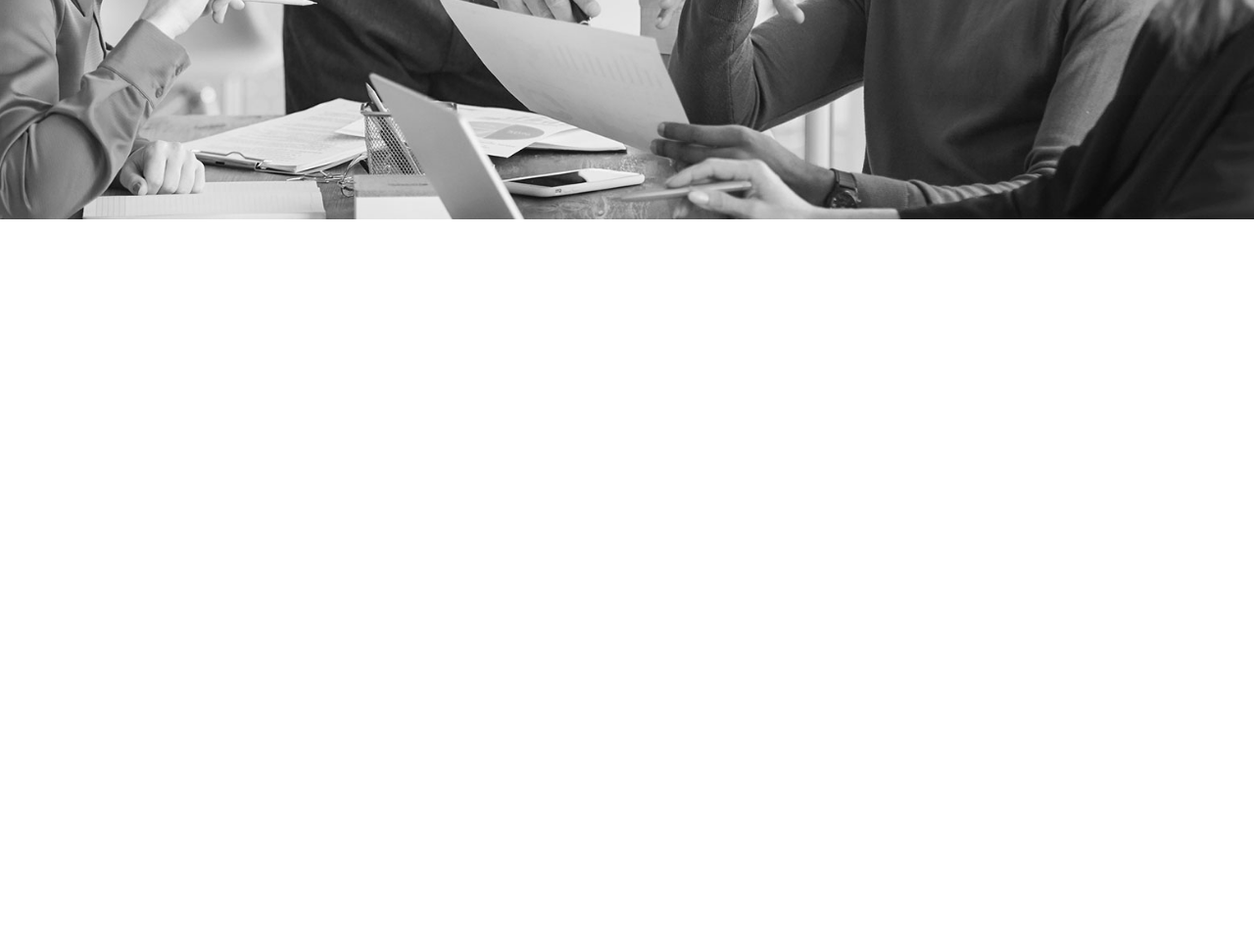
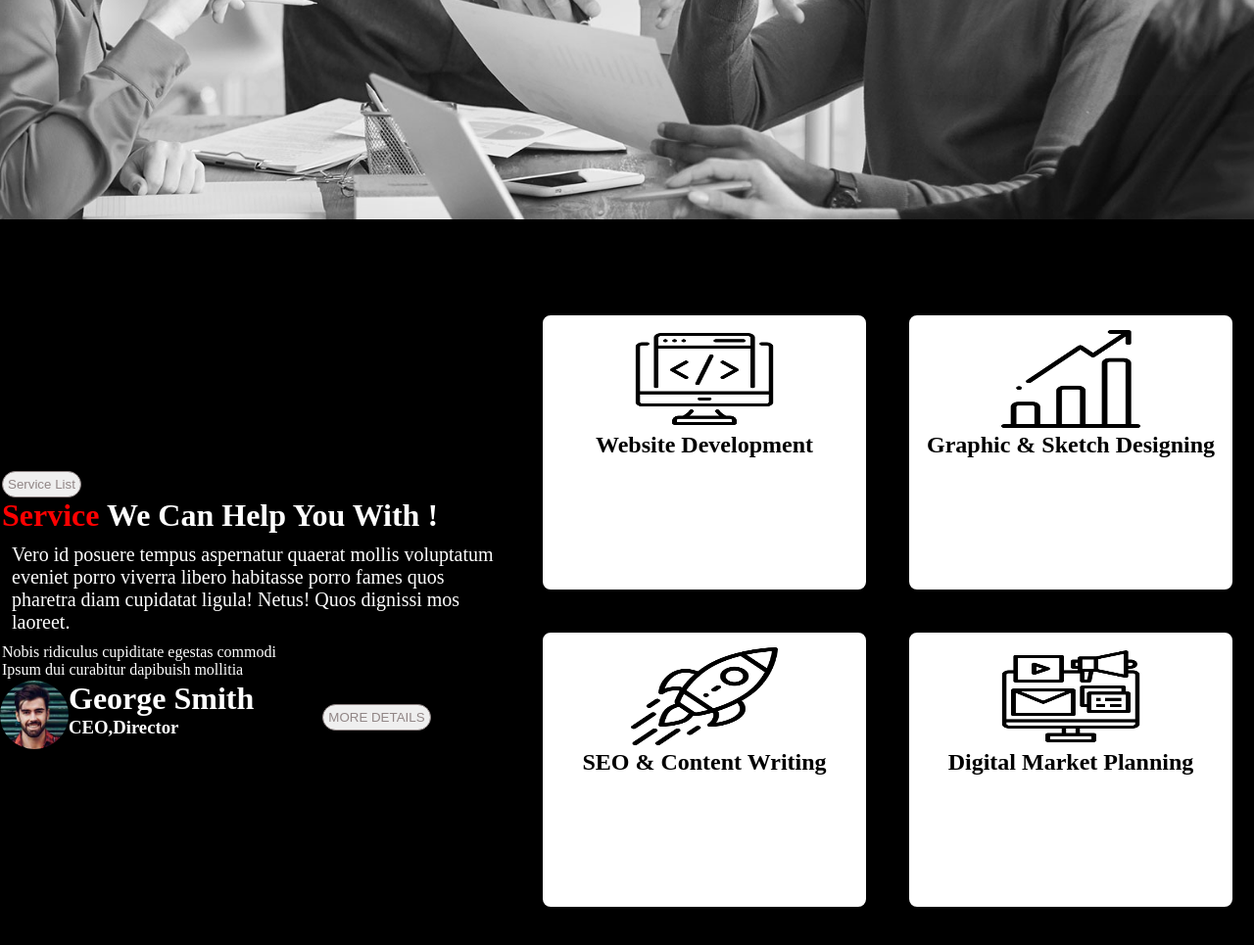
Before and after one commit to Mehedi-2023/test-digital-agency, a plain HTML site: page index.html in a window 1280 px wide. Shown: the part 645-1610 px from the top of the page at 98% size. Before the commit the page ends 869 px from the top, so only its background shows below. Drawn offline with Linux system fonts and the light colour scheme.

Commit message:
main section first conteiner

```diff
--- a/index.html
+++ b/index.html
@@ -46,7 +46,7 @@
                          semper metus, nibh adipisci assumenda odio,
                          quos, senectus vehicula occaecat, officiis malesuada cras.</p>
 
-                <button class="btn-in" id="btn-1">DISCOVER MORE</button>
+                <button class="btn-in bg-primary">DISCOVER MORE</button>
 
                 <button class="btn-in"> HIRE US NOW</button>
 
@@ -57,7 +57,93 @@
     </header>
 
     <main>
+<div class="service-conteiner">
 
+    <div class="service-box-left">
+
+ <div class="service-box-left-info" >
+        <button class="service-btn">Service List</button>
+
+        <h1><span class="primary">Service</span> We Can Help You With !</h1>
+        <P>Vero id posuere tempus aspernatur quaerat mollis voluptatum
+            eveniet porro viverra libero habitasse porro fames
+             quos pharetra diam cupidatat ligula!
+             Netus! Quos dignissi mos laoreet.</P>
+
+             <ol>
+                    <li>Nobis ridiculus cupiditate egestas commodi</li>
+                    <li>Ipsum dui curabitur dapibuish mollitia</li>
+            </ol>
+        </div>
+
+         <div class="service-box-left-author">
+
+         <div class="box-corner">
+                <div>
+                        <img class="author-img"au src="Asset/image/author.jpg" alt="">
+
+                </div>
+
+                <div>
+                    <h1>George Smith</h1>
+                   <h3>CEO,Director</h3>
+                </div>
+
+        </div>
+
+
+
+            <div >
+
+                <button class="service-btn">MORE DETAILS</button>
+
+            </div>
+
+        </div>
+
+
+
+    </div>
+
+
+
+        <!--image box right side-->
+
+    <div class="service-box-right">
+
+        <div class="two-service-box">
+
+        <div class="service-info">
+            <img class="img-box" src="Asset/icons/coding.png" alt="">
+            <h2>Website Development</h2>
+        </div>
+
+        <div class="service-info">
+            <img class="img-box"  src="Asset/icons/bar-chart.png" alt="">
+            <h2>Graphic & Sketch Designing</h2>
+        </div>
+
+    </div>
+
+    <div class="two-service-box">
+
+        <div class="service-info">
+            <img class="img-box" src="Asset/icons/startup.png" alt="">
+
+            <h2>SEO & Content Writing</h2>
+        </div>
+
+        <div class="service-info">
+            <img class="img-box" src="Asset/icons/digital-marketing.png" alt="">
+            <h2>Digital Market Planning</h2>
+
+        </div>
+
+        </div>
+
+
+    </div>
+</div>
 
     </main>
 
--- a/style.css
+++ b/style.css
@@ -4,7 +4,7 @@
     padding: 0;
 }
 
-
+ /*this is a navigation bar */
 .nav-conteiner{
     display: flex;
     background-color:gray;
@@ -27,6 +27,8 @@ span{
 
 }
 
+    /*this is a banner pannel*/
+
 .bannar-conteiner{
 
     height: 100vh;
@@ -42,17 +44,16 @@ span{
 
 }
 .btn-in{
-    border: 1px solid;
+    border: none;
     border-radius: 5px;
-     width: 190px;
-     height: 50px;
+     padding: 12px 20px;
      margin-top: 10px;
      gap: 10px;
 
 
 }
 
-#btn-1{
+.bg-primary {
     background-color: rgb(248, 69, 3);
     color: white;
 }
@@ -71,3 +72,111 @@ span{
     width: 50%;
     margin: auto;
 }
+
+/* main conteiner service */
+
+            .service-conteiner{
+                background-color: black;
+                color: white;
+                display: flex;
+                justify-content: space-evenly;
+                align-items: center;
+                width: 100vw;
+                height: 100vh;
+                padding: px;
+
+            }
+
+
+        /* left-box pannel */
+
+        .service-box-left{
+        }
+
+        .service-box-left-info{
+                padding: 1px;
+                margin: 1px ;
+
+
+
+        }
+        h{
+            font-size: 50px;
+            font-weight: bold;
+            padding: 0px;
+        }
+        p{
+            font-size: 20px;
+            padding: 10px;
+        }
+        ol li{
+
+            font-size: 16px;
+        }
+
+        .service-box-left-author{
+            display: flex;
+            gap: 50px;
+            align-items: center;
+
+
+
+
+
+
+        }
+
+            .author-img {
+              width: 70px;
+              height: 70px;
+              border-radius: 35px;
+            }
+
+        .box-corner{
+            display: flex;
+            justify-content: center;
+            align-items: centers;
+           border-right: 20px;
+           padding-right: 20px;
+        }
+
+        .service-btn{
+
+            padding: 5px;
+            color: rgb(145, 134, 134);
+            border: 1px solid;
+            border-radius: 30px;
+
+        }
+
+
+
+ /* rigth image box */
+
+ .service-info {
+
+    border: 2px solid;
+    border-radius: 10px;
+    background-color: white;
+    width: 300px;
+    height: 250px;
+    margin: 20px;
+    padding: 15px;
+    text-align: center;
+    color: black;
+
+
+
+
+ }
+   .img-box{
+    width: 150px;
+    height: 100px;
+
+
+
+   }
+   .two-service-box {
+    display: flex;
+
+   }
```
